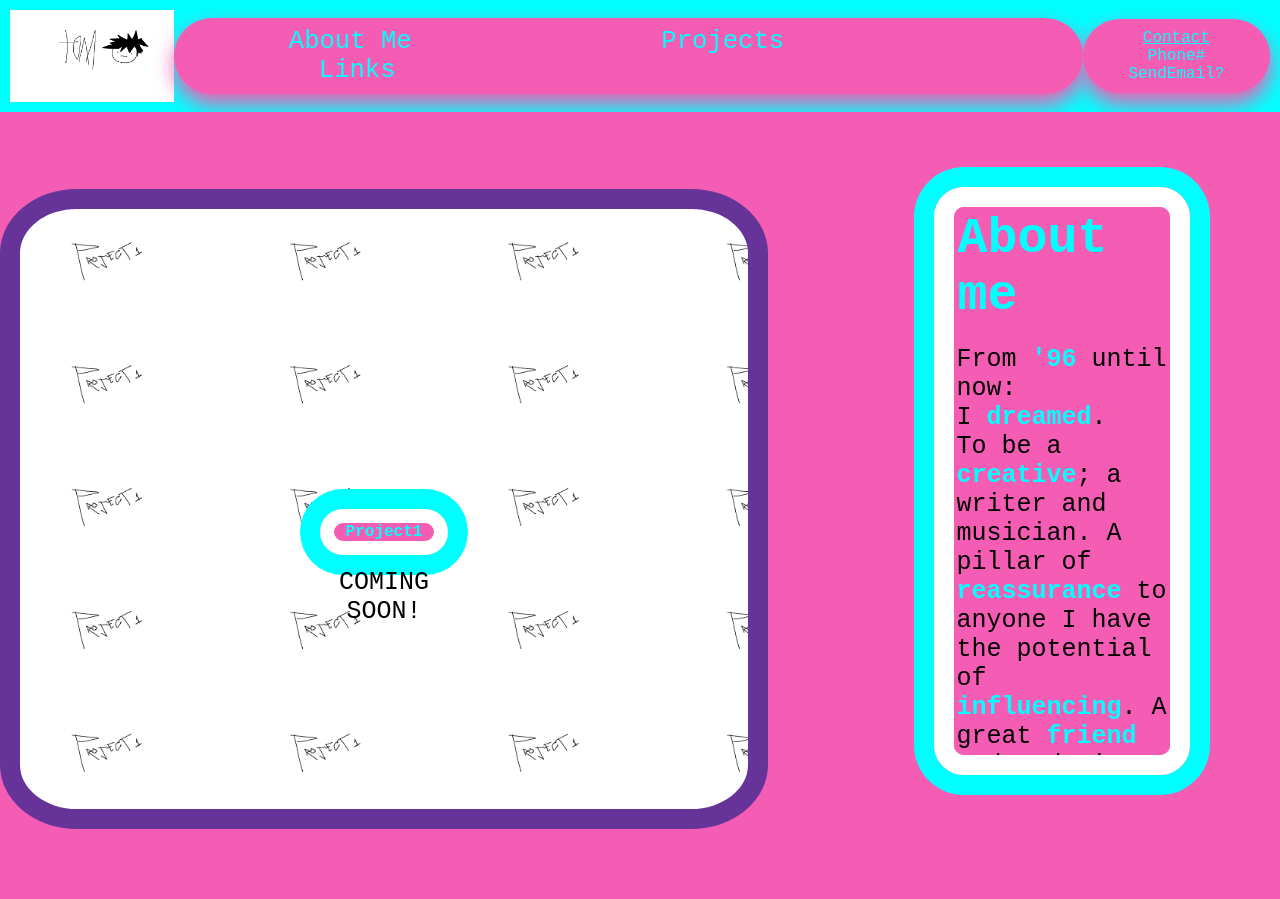
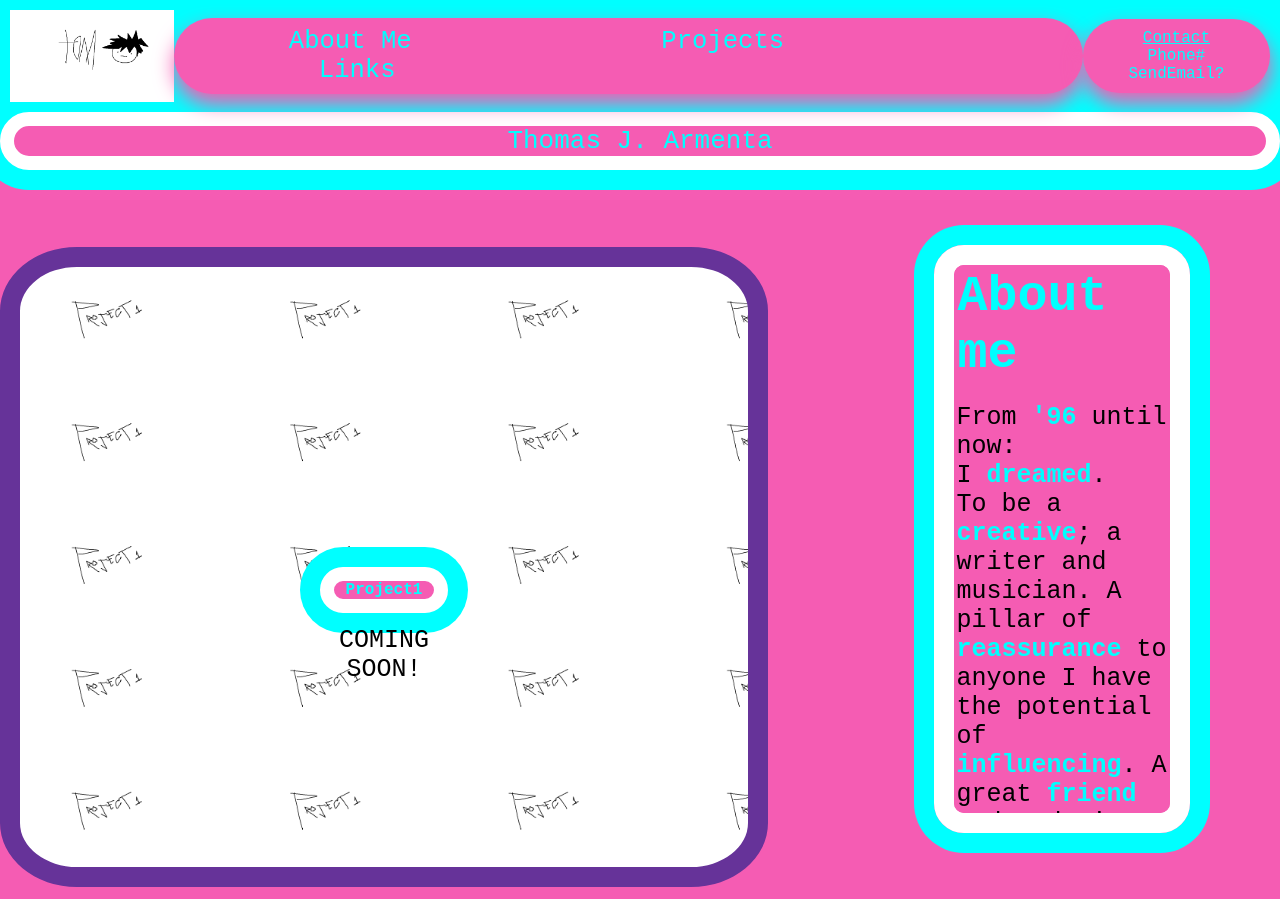
Before and after one commit to tomarmenta86/TJ-Professional-Portfolio, a plain HTML site: page index.html in a window 1280 px wide. Shown: the top 899 px of the page. Drawn offline with Linux system fonts and the light colour scheme.

Commit message:
added Name in header along with CSS styling. Updated screenshot to match

```diff
--- a/index.html
+++ b/index.html
@@ -29,7 +29,10 @@
             </div>
     </header>
     <body>
-        <main><!--copied body elements-->
+        <main>
+            <!--ALmost forgot the name-->
+            <Div class= Name>Thomas J. Armenta</Div>
+            <!--copied body elements-->
             <article id="p1" class = sections>
                 <h1 class="projects">Project1</h1>
                     <Section> COMING SOON!
--- a/style.css
+++ b/style.css
@@ -75,6 +75,21 @@ button :hover {
 body {
     background-color: rgb(245, 92, 179) ;
 
+}
+/*name styling*/
+.Name{
+    font-size: 26px;
+   font-family: monospace;
+   background-color: rgb(245, 92, 179);
+   border: 14px solid;
+   border-color: white ;
+   border-radius: 30px;
+   text-align: center;
+   color: aqua;
+   box-shadow: 0px 0px 0px 20px;
+   width:auto;
+   margin-bottom: %;
+   display:
 }
 
 /*BOXES FOR INFO*/
```
Also changed, not shown: PortfolioSC1.png.
